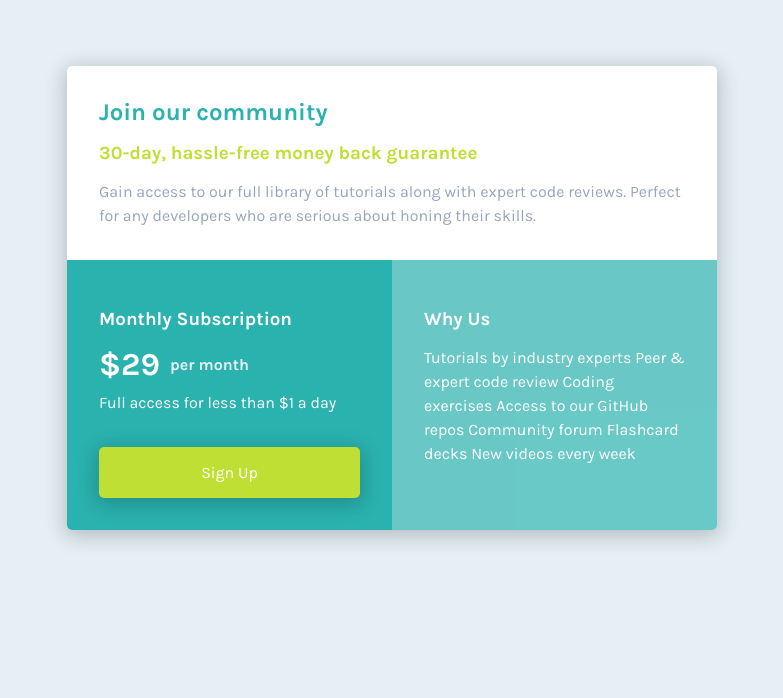
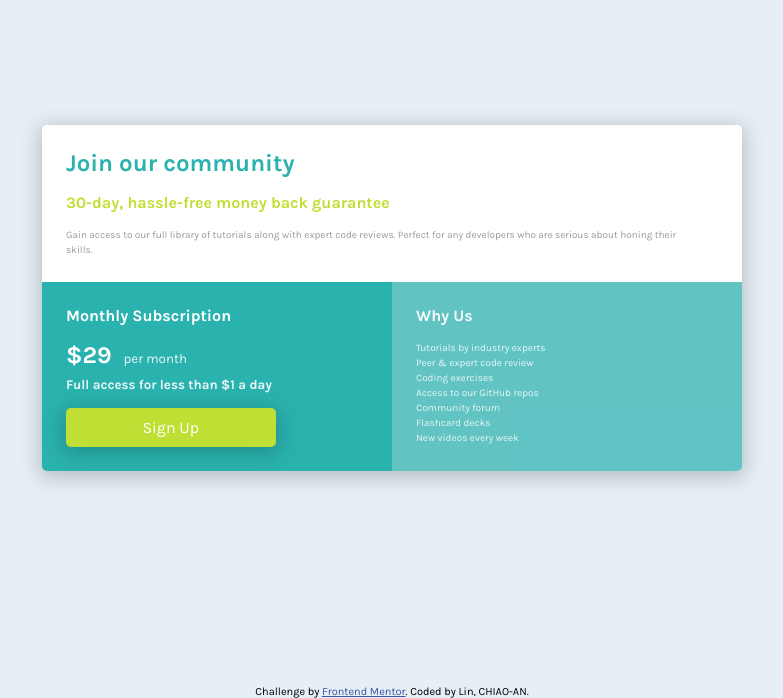
Before and after one commit to y3933y3933/Frontend-design, a website: page single-price-grid-component-master/index.html in a window 1280 px wide. Shown: the part 102-800 px from the top of the page, without its empty margins (248-1031 px from the left). Drawn offline with Linux system fonts and the light colour scheme.

Commit message:
feat: single-price-grid-component 改成scss

```diff
--- a/single-price-grid-component-master/index.html
+++ b/single-price-grid-component-master/index.html
@@ -3,8 +3,6 @@
   <head>
     <meta charset="UTF-8" />
     <meta name="viewport" content="width=device-width, initial-scale=1.0" />
-    <!-- displays site properly based on user's device -->
-
     <link
       rel="icon"
       type="image/png"
@@ -13,49 +11,56 @@
     />
     <link rel="stylesheet" href="./css/style.css" />
     <title>Frontend Mentor | Single Price Grid Component</title>
-
-    <!-- Feel free to remove these styles or customise in your own stylesheet 👍 -->
-    <!-- <style>
-    .attribution { font-size: 11px; text-align: center; }
-    .attribution a { color: hsl(228, 45%, 44%); }
-  </style> -->
   </head>
   <body>
-    <div class="container">
-      <div class="box">
-        <h2 class="title">Join our community</h2>
-        <h3 class="sub-title sub-title--yellow">
-          30-day, hassle-free money back guarantee
-        </h3>
-        <p class="text text--gray">
-          Gain access to our full library of tutorials along with expert code
-          reviews. Perfect for any developers who are serious about honing their
-          skills.
-        </p>
+    <main class="container">
+      <div class="rol">
+        <div class="col bg--white">
+          <h2 class="color--primary m-b-b">Join our community</h2>
+          <h4 class="color--secondary m-b-b">
+            30-day, hassle-free money back guarantee
+          </h4>
+          <p class="color--gray text--small">
+            Gain access to our full library of tutorials along with expert code
+            reviews. Perfect for any developers who are serious about honing
+            their skills.
+          </p>
+        </div>
       </div>
       <div class="rol">
-        <div class="col col--cyan">
-          <h3 class="sub-title">Monthly Subscription</h3>
-          <h1 class="dollar">&dollar;29 <span class="text-small">per month</span></h1>
-          <p class="text">Full access for less than &dollar;1 a day</p>
+        <div class="col bg--primary">
+          <h4 class="color--white m-b-b">Monthly Subscription</h4>
+          <div class="spend m-b-m">
+            <h2 class="color--white d-inline-block m-r-m">&dollar;29</h2>
+            <small class="color--light">per month</small>
+          </div>
+          <h5 class="m-b-b color--light">
+            Full access for less than &dollar;1 a day
+          </h5>
           <a href="#" class="btn">Sign Up</a>
         </div>
-        <div class="col col--light-cyan">
-          <h3 class="sub-title">Why Us</h3>
-          <p class="text">
-            Tutorials by industry experts Peer &amp; expert code review Coding
-            exercises Access to our GitHub repos Community forum Flashcard decks
+        <div class="col bg--secondary">
+          <h4 class="color--white m-b-b">Why Us</h4>
+          <p class="color--light text--small">
+            Tutorials by industry experts <br />
+            Peer &amp; expert code review<br />
+            Coding exercises<br />
+            Access to our GitHub repos <br />
+            Community forum <br />
+            Flashcard decks<br />
             New videos every week
           </p>
         </div>
       </div>
-    </div>
+    </main>
 
-    <!-- <footer>
-    <p class="attribution">
-      Challenge by <a href="https://www.frontendmentor.io?ref=challenge" target="_blank">Frontend Mentor</a>.
-      Coded by <a href="#">Your Name Here</a>.
-    </p>
-  </footer> -->
+    <footer>
+      <p class="attribution">
+        Challenge by
+        <a href="https://www.frontendmentor.io?ref=challenge" target="_blank"
+          >Frontend Mentor</a
+        >. Coded by Lin, CHIAO-AN.
+      </p>
+    </footer>
   </body>
 </html>
--- /dev/null
+++ b/single-price-grid-component-master/style.scss
@@ -0,0 +1,143 @@
+@import url("https://fonts.googleapis.com/css2?family=Karla:wght@400;700&display=swap");
+
+// Variables
+$primary-color: hsl(179, 62%, 43%);
+$secondary-color:hsl(71, 73%, 54%);
+$color-gray:hsl(204, 43%, 93%);
+$color-blue: hsl(218, 22%, 67%);
+
+$font-size:16px;
+$font-family:'Karla',
+sans-serif;
+
+*,
+*::after,
+*::before {
+    box-sizing: inherit;
+    padding: 0;
+    margin: 0;
+}
+
+html {
+    box-sizing: border-box;
+}
+
+body {
+    min-height: 100vh;
+    font-family: $font-family;
+    font-size: $font-size;
+    background-color: $color-gray;
+    display: flex;
+    align-items: center;
+    justify-content: center;
+}
+
+.container {
+    max-width: 700px;
+    border-radius: 5px;
+    overflow: hidden;
+    box-shadow: 0px 4px 20px 3px rgb(0 0 0 / 20%);
+}
+
+.rol {
+    display: flex;
+}
+
+.col {
+    flex: 1 1 100%;
+    padding: 1.5rem 4rem 1.5rem 1.5rem;
+    display: flex;
+    flex-direction: column;
+}
+
+.bg {
+    &--white {
+        background-color: #fff;
+    }
+
+    &--primary {
+        background-color: $primary-color;
+    }
+
+    &--secondary {
+        background-color: $primary-color;
+        opacity: 0.7;
+    }
+}
+
+
+.color {
+    &--primary {
+        color: $primary-color
+    }
+
+    &--secondary {
+        color: $secondary-color;
+    }
+
+    &--gray {
+        color: rgba(0, 0, 0, .4);
+    }
+
+    &--white {
+        color: #fff;
+    }
+
+    &--light {
+        color: #fff;
+        opacity: .9;
+    }
+}
+
+.m-b-b {
+    margin-bottom: 1rem;
+}
+
+.m-b-m {
+    margin-bottom: .5rem;
+}
+
+.m-r-m {
+    margin-right: .5rem;
+}
+
+.d-inline-block {
+    display: inline-block;
+}
+
+.btn {
+    color: #fff;
+    border-radius: 5px;
+    display: block;
+    width: 80%;
+    text-decoration: none;
+    background-color: $secondary-color;
+    padding: 10px 20px;
+    text-align: center;
+    box-shadow: 0px 4px 20px 3px rgb(0 0 0 / 20%);
+    margin-top: auto;
+}
+
+.text--small {
+    font-size: 10px;
+    line-height: 1.5;
+}
+
+footer{
+    position: fixed;
+    bottom:0;
+    font-size: 11px;
+    a{
+        color: hsl(228, 45%, 44%);
+    }
+}
+
+@media screen and (max-width: 375px) {
+    body {
+        padding: 2rem 1rem;
+    }
+
+    .rol {
+        flex-direction: column;
+    }
+}
```
Also changed, not shown: single-price-grid-component-master/package.json (added, +14 -0 lines), single-price-grid-component-master/css/style.css, 1 other file.
